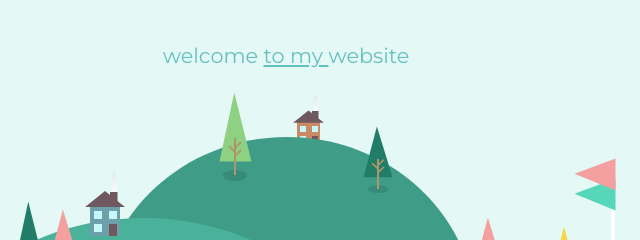
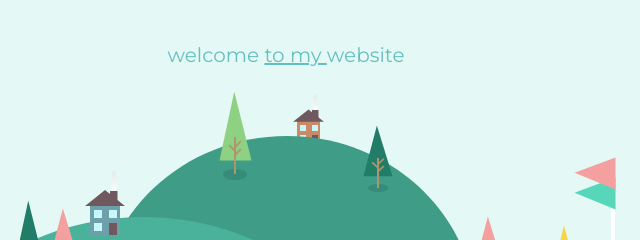
Before and after one commit to ThrilokSai/first_website, a plain HTML site: page index.html in a window 1280 px wide. Shown: the part 239-479 px from the top of the page, 354-994 px from the left. Drawn offline with Linux system fonts and the light colour scheme.

Commit message:
Update styles.css

```diff
--- a/CSS/styles.css
+++ b/CSS/styles.css
@@ -15,7 +15,7 @@ h1{
 h2{
 	margin-top: 0;
 	font-family: 'Montserrat', sans-serif;
-	font-size:1.3rem;
+	font-size:20px;
 	color: #66BFBF;
 	padding-bottom: 0px;
 }
```
